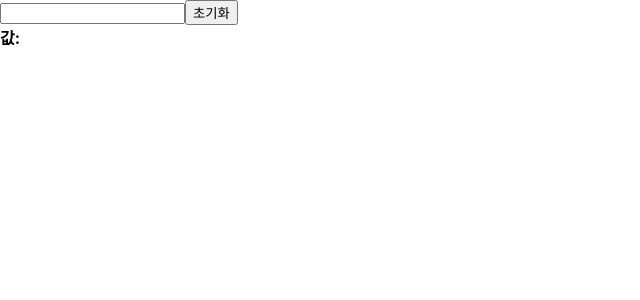
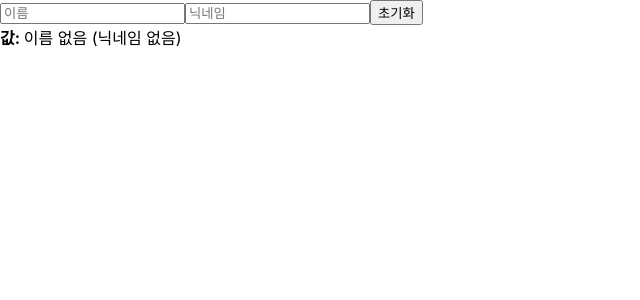
Before and after one commit to Kangbeom-Kim/Modern-react, a React (Create React App) app: page / in a window 1280 px wide. Shown: the top 300 px of the page, without its empty margins (0-640 px from the left). Built offline with nearby package versions, Linux system fonts and the light colour scheme.

Commit message:
여러 개의 상태 관리하기

```diff
--- a/src/InputSample.js
+++ b/src/InputSample.js
@@ -1,21 +1,35 @@
 import React, { useState } from 'react';
 
 export default function InputSample() {
-    const [text, setText] = useState('');
+    const [inputs, setInputs] = useState({
+        name: '',
+        nickname: ''
+    });
+
+    const { name, nickname } = inputs;
 
     const onChange = (e) => {
-        setText(e.target.value);
-    }
+        const { value, name } = e.target;
+        setInputs({
+            ...inputs,
+            [name]: value
+        });
+    };
+
     const onReset = () => {
-        setText('');
+        setInputs({
+            name: '',
+            nickname: ''
+        })
     }
 
     return(
         <div>
-            <input type="text" onChange={onChange} value={text}/>
+            <input name="name" placeholder="이름" onChange={onChange} value={name}/>
+            <input name="nickname" placeholder="닉네임" onChange={onChange} value={nickname}/>
             <button onClick={onReset}>초기화</button>
             <div>
-                <b>값: {text} </b>
+                <b>값: </b>{name==='' ? '이름 없음' : name} ({nickname==='' ? '닉네임 없음' : nickname})
             </div>
         </div>
     )
```
